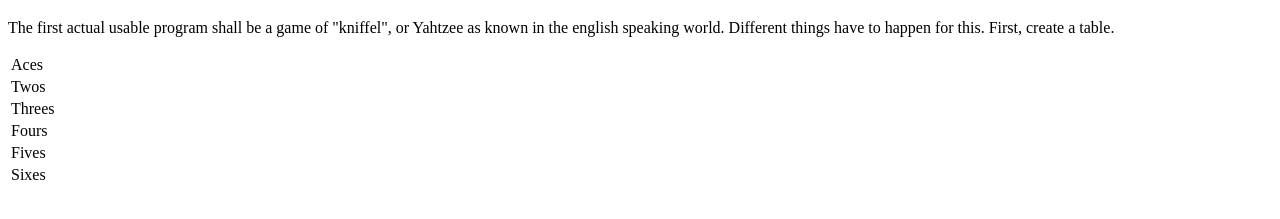
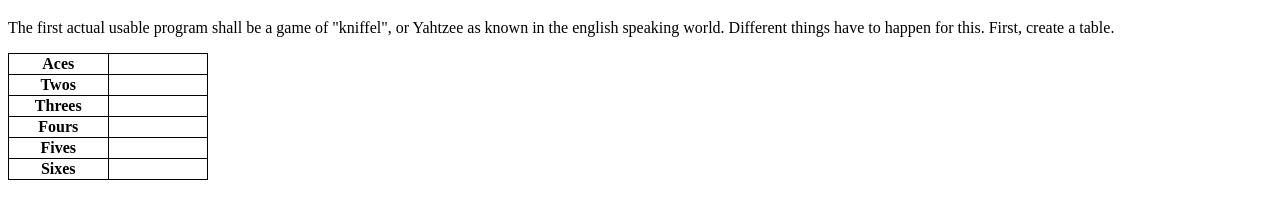
Before and after one commit to JulianJKunze/hello-world, a website: page index.html in a window 1280 px wide. Shown: the part 61-280 px from the top of the page. Drawn offline with Linux system fonts and the light colour scheme.

Commit message:
Created table in better css format

```diff
--- a/index.html
+++ b/index.html
@@ -5,6 +5,7 @@
     <meta name="viewport" content="width=device-width, initial-scale=1.0" />
     <title>Julians Hello-World Page</title>
     <script src="script.js" defer></script>
+    <link rel="stylesheet" href="styles.css" />
   </head>
   <body>
     <h1>Hello World!</h1>
--- a/script.js
+++ b/script.js
@@ -1,10 +1,25 @@
 const gameTable = document.getElementById("gameTable");
 const topCategories = ["Aces", "Twos", "Threes", "Fours", "Fives", "Sixes"];
 
-for (const topCategory of topCategories) {
-  const tr = document.createElement("tr");
-  const td = document.createElement("td");
-  td.innerText = topCategory;
-  tr.appendChild(td);
-  gameTable.appendChild(tr);
+const topPoints = Array(6).fill("");
+
+createGameTable();
+
+function createGameTable() {
+  for (let i = 0; i < topCategories.length; i++) {
+    const tr = document.createElement("tr");
+
+    const th = document.createElement("th");
+    th.setAttribute("class", "category");
+    th.innerText = topCategories[i];
+    tr.appendChild(th);
+
+    const td = document.createElement("td");
+    td.innerText = topPoints[i];
+    tr.appendChild(td);
+
+    gameTable.appendChild(tr);
+  }
 }
+
+function updateGameTable() {}
--- /dev/null
+++ b/styles.css
@@ -0,0 +1,14 @@
+table {
+  border-collapse: collapse;
+  width: 200px;
+  table-layout: fixed;
+}
+
+table th,
+table td {
+  border: 1px solid black;
+}
+
+td.category {
+  background-color: rgb(185, 239, 185);
+}
```
